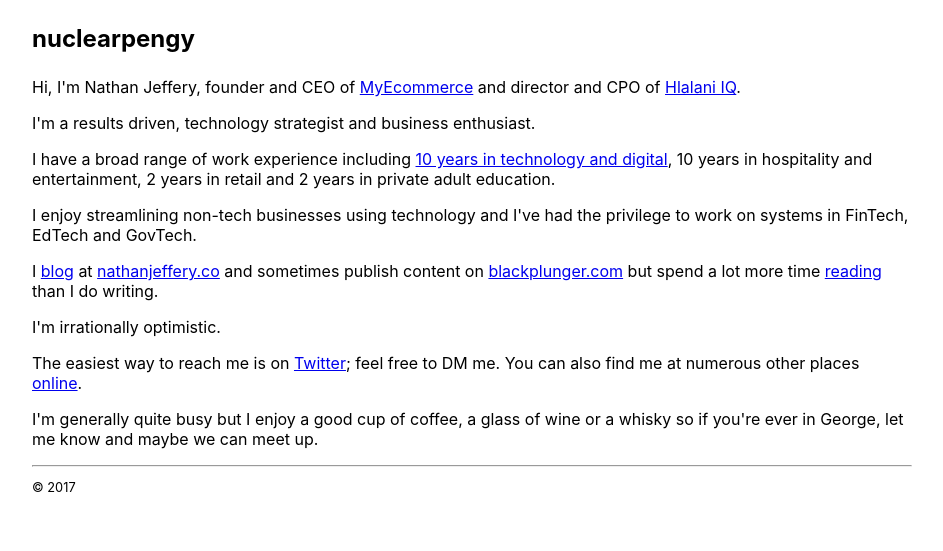
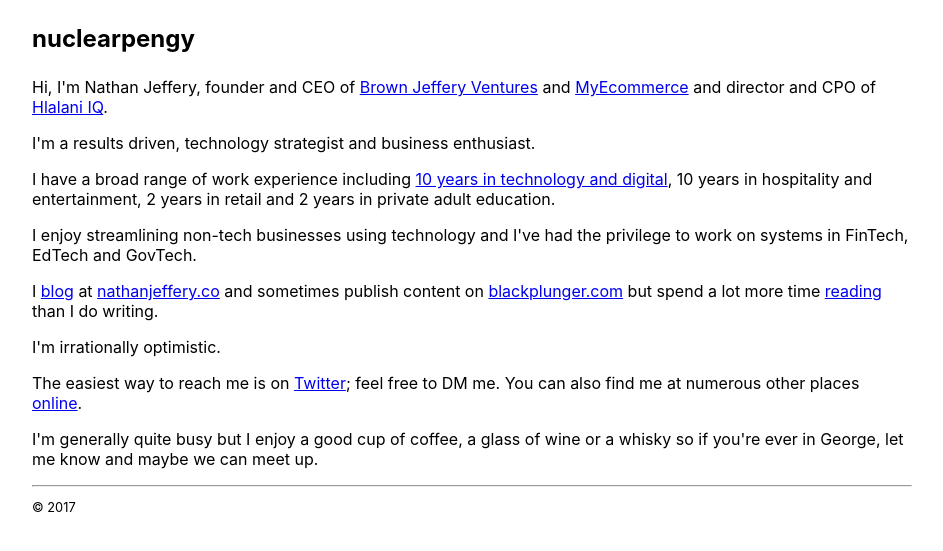
Before and after one commit to nuclearpengy/nuclearpengy.github.io, a Jekyll site: the page built from index.md, in a window 1280 px wide. Shown: the top 551 px of the page, without its empty margins (168-1111 px from the left). Built offline with Jekyll 4.4.1, drawn with Linux system fonts in a browser that asks for light colours.

Commit message:
Update index.md

```diff
--- a/index.md
+++ b/index.md
@@ -5,7 +5,7 @@ description: Technology strategist, business enthusiast, coffee aficionado and r
 ---
 
 <h1>nuclearpengy</h1>
-<p>Hi, I'm Nathan Jeffery, founder and CEO of <a href="https://myecommerce.codes" target="_blank">MyEcommerce</a> and director and CPO of <a href="https://hlalani.co.za" target="_blank">Hlalani IQ</a>.</p>
+<p>Hi, I'm Nathan Jeffery, founder and CEO of <a href="https://brownjeffery.ventures" target="_blank">Brown Jeffery Ventures</a> and <a href="https://myecommerce.codes" target="_blank">MyEcommerce</a> and director and CPO of <a href="https://hlalani.co.za" target="_blank">Hlalani IQ</a>.</p>
 <p>I'm a results driven, technology strategist and business enthusiast.</p>
 <p>I have a broad range of work experience including <a href="https://nathanjeffery.co/2014/10/12/ten-years-on-the-web/" target="_blank">10 years in technology and digital</a>, 10 years in hospitality and entertainment, 2 years in retail and 2 years in private adult education.</p>
 <p>I enjoy streamlining non-tech businesses using technology and I've had the privilege to work on systems in FinTech, EdTech and GovTech.</p>
```
